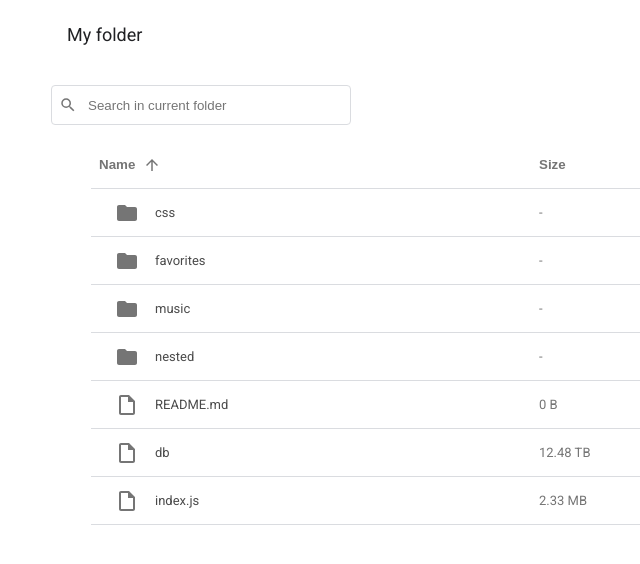
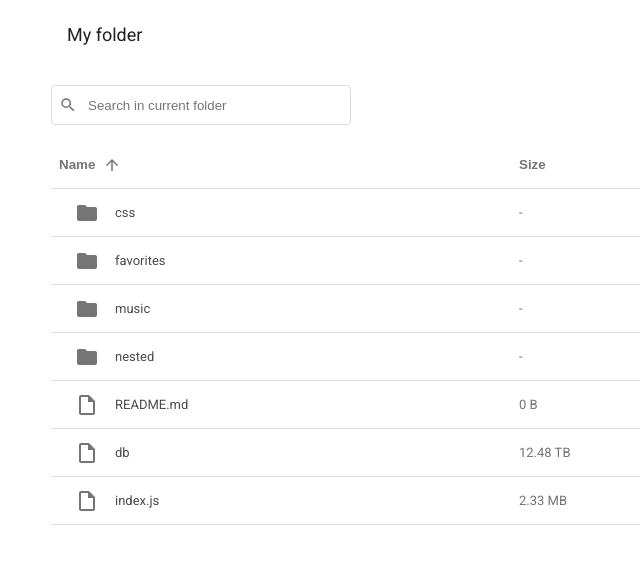
Before and after one commit to JanKaczmarkiewicz/teleport-challenge-fe, a React (Vite) app in the folder frontend/: page /folder in a window 1280 px wide. Shown: the top 564 px of the page, without its empty margins (125-765 px from the left). Built offline with nearby package versions, Linux system fonts and the light colour scheme.

Commit message:
refactor: move list header outside of ul

```diff
--- a/frontend/src/components/FilesPage/FilesPage.tsx
+++ b/frontend/src/components/FilesPage/FilesPage.tsx
@@ -15,6 +15,7 @@ import {
     FolderLink,
     ColumnNameButton,
     FolderRow,
+    Header,
 } from './services/styled';
 import {
     by,
@@ -82,8 +83,7 @@ const FilesPage = () => {
                 value={inputValue}
             />
 
-            <ListContainer>
-                <HeaderRow>
+            <Header>
                 <Cell>
                     <ColumnNameButton
                         onClick={handleColumnNameClick('name')}
@@ -103,8 +103,9 @@ const FilesPage = () => {
                         {orderAttribute === 'sizeKb' && sortIcon}
                     </ColumnNameButton>
                 </Cell>
-                </HeaderRow>
+            </Header>
 
+            <ListContainer>
                 {folders.map(({ name }) => (
                     <FolderRow key={name}>
                         <FolderLink
--- a/frontend/src/components/FilesPage/services/styled.ts
+++ b/frontend/src/components/FilesPage/services/styled.ts
@@ -18,6 +18,8 @@ const rowStyles = css`
 
 export const ListContainer = styled.ul`
     display: flex;
+    padding: 0;
+    margin: 0;
     flex-direction: column;
     list-style-type: none;
 `;
@@ -29,7 +31,7 @@ export const FileRow = styled.li`
 
 export const FolderRow = styled.li``;
 
-export const HeaderRow = styled.li`
+export const Header = styled.div`
     ${rowStyles}
 `;
 
```
Lines whose indentation alone changed are shown as unchanged.
